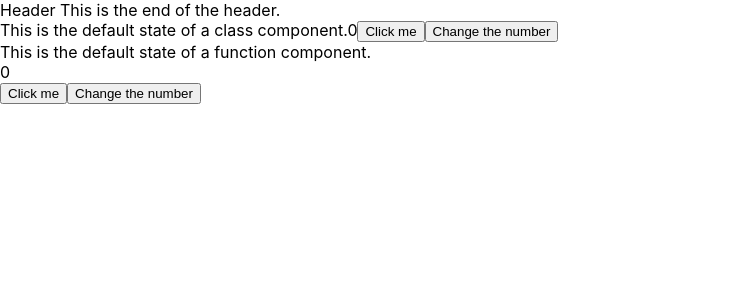
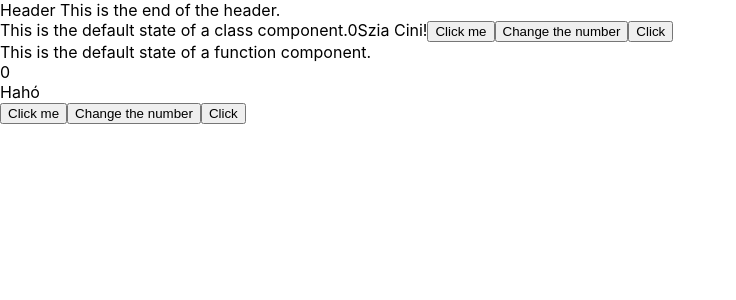
Before and after one commit to MS-Cinti/w14-practice, a React (Create React App) app: page / in a window 1280 px wide. Shown: the top 300 px of the page, without its empty margins (0-736 px from the left). Built offline with nearby package versions, Linux system fonts and the light colour scheme.

Commit message:
added some comments and examples

```diff
--- a/src/components/ButtonWithClass.jsx
+++ b/src/components/ButtonWithClass.jsx
@@ -1,11 +1,12 @@
 import React, { Component } from 'react'
 
 class ButtonWithClass extends Component {
-  constructor(){
-    super()
-    this.state = {
+  constructor(){  //a classok alapértelmezett constructor() metódusa
+    super() //mivel extendeljük a Component Class-t ezért kell a super(), ez segít összekötni a constr. belüli dolgokat a két class között
+    this.state = { //a this-el utalunk vissza a létrejövő objektumra
         key1: "This is the default state of a class component.",
-        key2: 0
+        key2: 0,
+        key3: "Szia Cini!"
     }
   }
     render() {
@@ -13,8 +14,10 @@ class ButtonWithClass extends Component {
             <div>
                 {this.state.key1}
                 {this.state.key2}
-                <button onClick={ () => this.setState({key1: "Class component clicked!"}) }>Click me</button>
-                <button onClick={ () => this.setState({key2: 1}) }>Change the number</button>
+                {this.state.key3}
+                <button onClick={ () => this.setState( {key1: "Class component clicked!"}) }>Click me</button>
+                <button onClick={ () => this.setState( {key2: 1}) }>Change the number</button>
+                <button onClick={ () => this.setState( {key3: "Szia szia!"}) }>Click</button>
             </div>
         );
     }
--- a/src/components/ButtonWithHooks.jsx
+++ b/src/components/ButtonWithHooks.jsx
@@ -1,15 +1,18 @@
-import React, { useState } from 'react'
+import React, { useState } from 'react' //obj.destructuringoljuk a useState metódust
 
 function ButtonWithHooks() {
     const [key1, setKey1] = useState("This is the default state of a function component.")
     const [key2, setKey2] = useState(0)
+    const [key3, setKey3] = useState("Hahó")
 
     return (
         <>
             <div>{ key1 }</div>
             <div>{ key2 }</div>
+            <div>{ key3 }</div>
             <button onClick={ () => setKey1("Function component clicked.") }>Click me</button>
             <button onClick={ () => setKey2(2) }>Change the number</button>
+            <button onClick={ () => setKey3("Hahó hahó") }>Click</button>
         </>
     );
 }
--- a/src/components/Header.jsx
+++ b/src/components/Header.jsx
@@ -1,13 +1,19 @@
 import React from 'react'
 
-//ez történik a háztető alatt, amikor a jsx-ben létrehozunk egy divet pl
-function Header({to}) {
-    //ha a returnnel egy sorban van a kód, akkor nem kell a () jele
+/* function Header() {
+  return (  //a sima zárójel miatt egy kódrésznek értelmezi, olyan mintha egy sorba írnánk, többsorosnál jó ez, itt most nem is kellene
+    <div>Header</div>
+  )
+  //return <div>Header</div>
+} */
+
+//ez történik a háztető alatt, amikor a jsx-ben létrehozunk pl egy div headert
+function Header({to}) { //itt (props.to) helyett írjuk ({to})-t
   /*return <div>Header {toHeader}</div>*/
-  //1.arg: milyen típusú elemet akarunk létrehozni, 2.arg: null, 3.arg: `` között szöveg
-    //return React.createElement("div", null, `Header ${toHeader}`)
-    //return <div>Header {to}</div> //input így néz ki: ({to})
-    return React.createElement("div", null, `Header ${to}`)
+  //return <div>Header {to}</div> //input így néz ki: ({to})
+  //1.arg: milyen típusú elemet akarunk létrehozni, 2.arg: null, 3.arg: mintha insertadjacentHtml lenne, `` között szöveg
+  //return React.createElement("div", null, `Header ${toHeader}`)
+  return React.createElement("div", null, `Header ${to}`)
 
 }
 
--- a/src/index.js
+++ b/src/index.js
@@ -13,7 +13,3 @@ root.render(
     <ButtonWithHooks />
   </React.StrictMode>
 );
-
-// If you want to start measuring performance in your app, pass a function
-// to log results (for example: reportWebVitals(console.log))
-// or send to an analytics endpoint. Learn more: https://bit.ly/CRA-vitals
```
